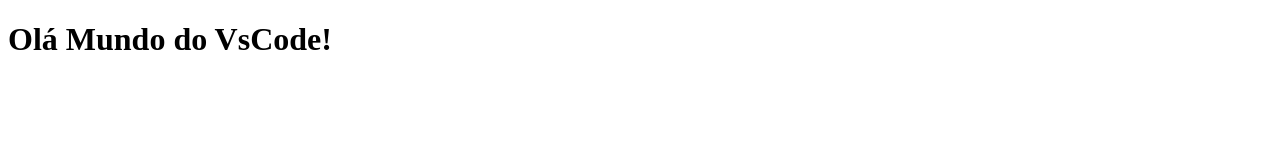
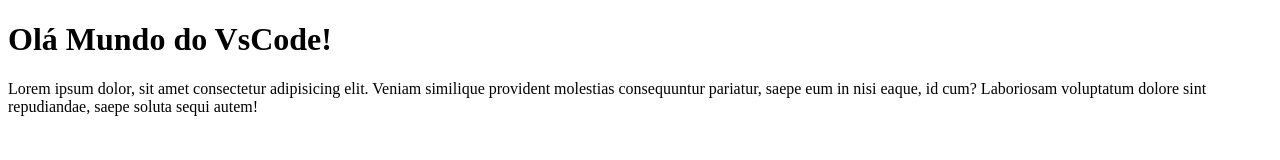
Before and after one commit to cabraldasilvac/teste-vscode, a plain HTML site: page index.html in a window 1280 px wide. Drawn offline with Linux system fonts and the light colour scheme.

Commit message:
add lorem

```diff
--- a/index.html
+++ b/index.html
@@ -8,5 +8,10 @@
     </head>
     <body>
         <h1>Olá Mundo do VsCode!</h1>
+        <p>
+            Lorem ipsum dolor, sit amet consectetur adipisicing elit. Veniam similique provident
+            molestias consequuntur pariatur, saepe eum in nisi eaque, id cum? Laboriosam voluptatum
+            dolore sint repudiandae, saepe soluta sequi autem!
+        </p>
     </body>
 </html>
```
